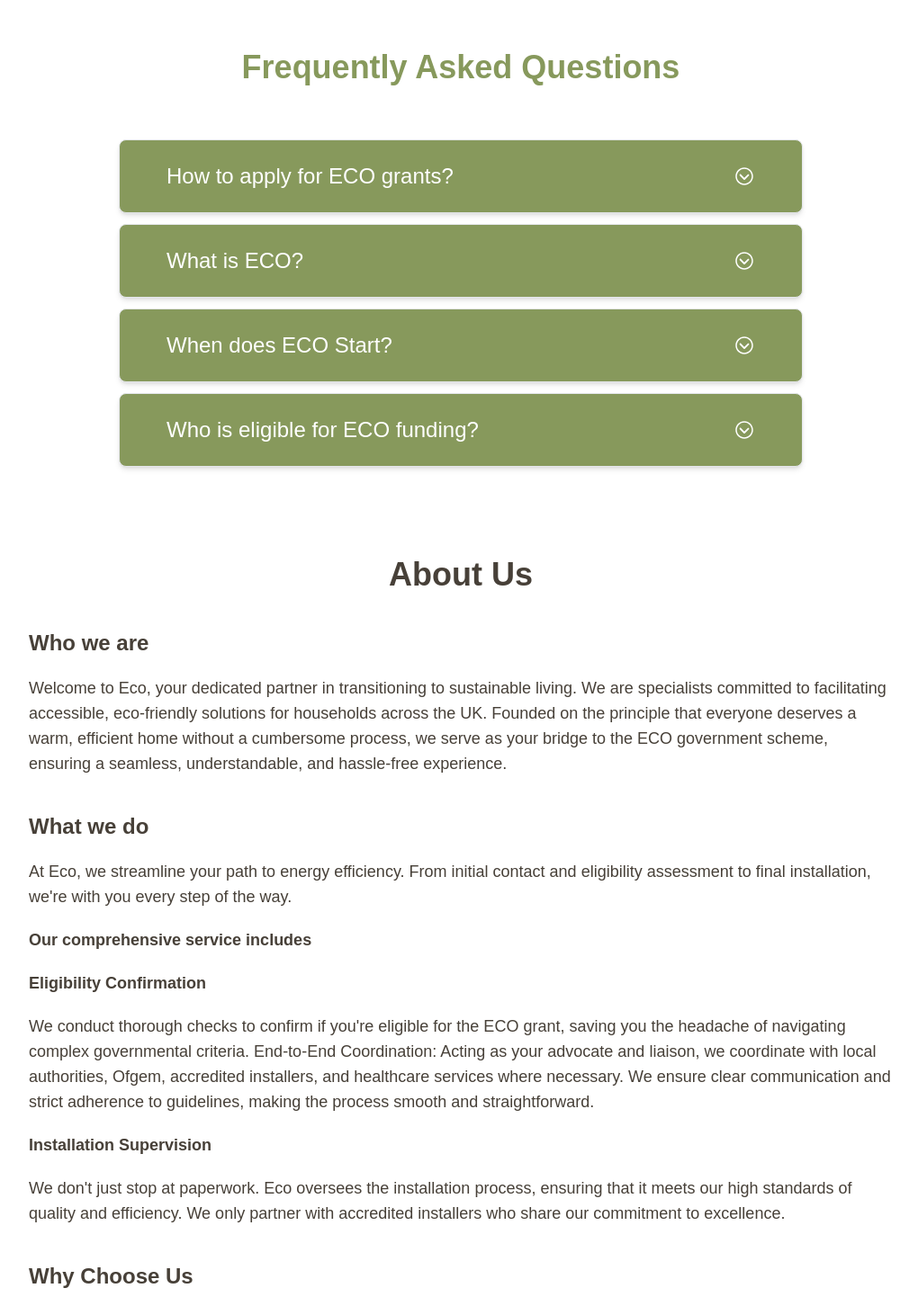
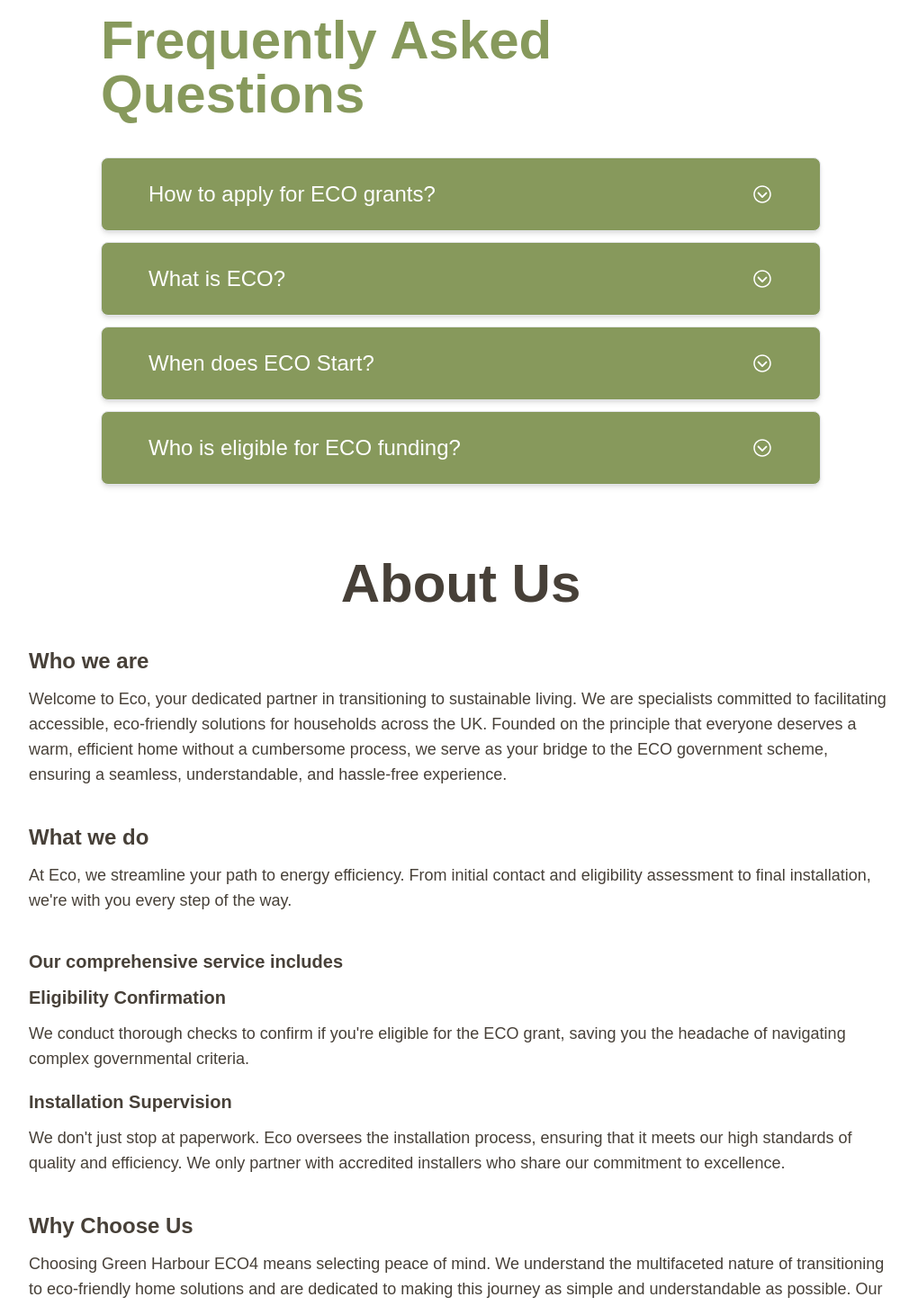
Before and after one commit to UzairChaudhary/Green-Harbour, a Next.js app: page / in a window 1280 px wide. Shown: the part 4330-5782 px from the top of the page at 90% size, without its empty margins (128-1148 px from the left). Built offline with nearby package versions, Linux system fonts and the light colour scheme.

Commit message:
responsive about us section

```diff
--- a/components/LandingPage/FAQ.js
+++ b/components/LandingPage/FAQ.js
@@ -29,17 +29,17 @@ export default function FAQ() {
         },
       ];
     return (
-    <div className='flex flex-col justify-center items-center mx-60 mt-40 font-proxima-nova '>
-        <h1 className='text-green_color font-extrabold text-4xl'>Frequently Asked Questions</h1>
+      <div className='flex flex-col justify-center items-center mx-4 md:mx-12 lg:mx-24 xl:mx-60 mt-10 md:mt-20 font-proxima-nova'>
+      <h1 className='text-green_color font-extrabold text-3xl md:text-4xl lg:text-5xl xl:text-6xl mb-6 md:mb-10'>Frequently Asked Questions</h1>
 
-        <div className="hover:cursor-pointer flex flex-col gap-3 p-5 mt-10 w-full">
+      <div className="flex flex-col gap-3 w-full">
         {faqData.map((faq, index) => (
           <div key={index} className="faq-item border p-3 rounded-lg bg-green_color text-white shadow-md">
-                    <div className=" flex py-3 text-2xl justify-between  gap-20 px-10 items-center " onClick={() => toggleAccordion(index)}>
+            <div className="flex py-3 text-lg md:text-xl lg:text-2xl justify-between px-6 md:px-10 items-center cursor-pointer" onClick={() => toggleAccordion(index)}>
               <span>{faq.question}</span>
               {activeIndex === index ? <IoIosArrowDropup /> : <IoIosArrowDropdown />}
             </div>
-                    {activeIndex === index && <div className="text-base mt-3 px-10 mb-3">{faq.answer}</div>}
+            {activeIndex === index && <div className="text-base md:text-lg px-6 md:px-10 mb-3">{faq.answer}</div>}
           </div>
         ))}
       </div>
--- a/components/LandingPage/Working.js
+++ b/components/LandingPage/Working.js
@@ -55,10 +55,10 @@ function StepsSection() {
   return (
     <div id='how-it-works' className="flex font-proxima-nova overflow-hidden mt-32 relative flex-col items-center px-8 py-20 min-h-[999px]">
       <img loading="lazy" src="https://cdn.builder.io/api/v1/image/assets/TEMP/67d3b5384c8d55b490a75ac91e5b530b4f7b151ea266faf4a2688e91095b07d7?apiKey=58b353e16f7149db9729650bdfef6357&" alt="Background" className=" absolute inset-0 w-full " />
-      <div className="relative mt-10 text-4xl font-extrabold text-white whitespace-nowrap">
+      <div className="relative md:mt-10 xl:mt-20 text-4xl font-extrabold text-white whitespace-nowrap">
         How it works ?
       </div>
-      <div className="relative mt-5 text-2xl text-white">
+      <div className="relative mt-5  text-2xl text-white">
         Secure your grant with just three simple steps
       </div>
       <div className="grid z-10 mt-10 md:mt-28 md:grid-cols-1 lg:grid-cols-2 xl:grid-cols-3 gap-5"> {/* Adjusted grid layout */}
--- a/components/LandingPage/aboutus.js
+++ b/components/LandingPage/aboutus.js
@@ -3,31 +3,38 @@ import Button from '../common/button'
 
 export default function Aboutus() {
   return (
-    <div id='aboutus' className='flex font-proxima-nova text-mud_color flex-col mx-40 mt-20'>
-        <h1 className='text-4xl flex justify-center font-extrabold '>About Us</h1>
+    <div id='aboutus' className='flex flex-col mx-4 md:mx-12 lg:mx-24 xl:mx-40 mt-10 md:mt-20 font-proxima-nova text-mud_color'>
+  <h1 className='text-3xl md:text-4xl lg:text-5xl xl:text-6xl font-extrabold text-center'>About Us</h1>
 
-        <h1 className='text-2xl font-bold mt-10'>Who we are</h1>
-        <p className='text-lg mt-5'>Welcome to Eco, your dedicated partner in transitioning to sustainable living. We are specialists committed to facilitating accessible, eco-friendly solutions for households across the UK. Founded on the principle that everyone deserves a warm, efficient home without a cumbersome process, we serve as your bridge to the ECO government scheme, ensuring a seamless, understandable, and hassle-free experience.</p>
+  <div className="mt-10">
+    <h2 className='text-xl md:text-2xl font-bold'>Who we are</h2>
+    <p className='text-base md:text-lg mt-3'>Welcome to Eco, your dedicated partner in transitioning to sustainable living. We are specialists committed to facilitating accessible, eco-friendly solutions for households across the UK. Founded on the principle that everyone deserves a warm, efficient home without a cumbersome process, we serve as your bridge to the ECO government scheme, ensuring a seamless, understandable, and hassle-free experience.</p>
+  </div>
 
-        <h1 className='text-2xl font-bold mt-10'>What we do</h1>
-        <p className='text-lg mt-5'>At Eco, we streamline your path to energy efficiency. From initial contact and eligibility assessment to final installation, we{`'`}re with you every step of the way. </p>
+  <div className="mt-10">
+    <h2 className='text-xl md:text-2xl font-bold'>What we do</h2>
+    <p className='text-base md:text-lg mt-3'>At Eco, we streamline your path to energy efficiency. From initial contact and eligibility assessment to final installation, we{`'`}re with you every step of the way.</p>
+  </div>
 
-        <h1 className='text-lg mt-5 font-bold'>Our comprehensive service includes</h1>
+  <div className="mt-10">
+    <h2 className='text-lg md:text-xl font-bold'>Our comprehensive service includes</h2>
+    <h3 className='text-lg md:text-xl font-bold mt-3'>Eligibility Confirmation</h3>
+    <p className='text-base md:text-lg mt-3'>We conduct thorough checks to confirm if you{`'`}re eligible for the ECO grant, saving you the headache of navigating complex governmental criteria.</p>
 
-        <h1 className='text-lg mt-5 font-bold'>Eligibility Confirmation</h1>
-        <p className='text-lg mt-5'>We conduct thorough checks to confirm if you{`'`}re eligible for the ECO grant, saving you the headache of navigating complex governmental criteria.
-            End-to-End Coordination: Acting as your advocate and liaison, we coordinate with local authorities, Ofgem, accredited installers, and healthcare services where necessary. We ensure clear communication and strict adherence to guidelines, making the process smooth and straightforward.</p>
+    <h3 className='text-lg md:text-xl font-bold mt-5'>Installation Supervision</h3>
+    <p className='text-base md:text-lg mt-3'>We don{`'`}t just stop at paperwork. Eco oversees the installation process, ensuring that it meets our high standards of quality and efficiency. We only partner with accredited installers who share our commitment to excellence.</p>
+  </div>
 
-        <h1 className='text-lg mt-5 font-bold'>Installation Supervision</h1>
-        <p  className='text-lg mt-5'>We don{`'`}t just stop at paperwork. Eco oversees the installation process, ensuring that it meets our high standards of quality and efficiency. We only partner with accredited installers who share our commitment to excellence.</p>
+  <div className="mt-10">
+    <h2 className='text-xl md:text-2xl font-bold'>Why Choose Us</h2>
+    <p className='text-base md:text-lg mt-3'>Choosing Green Harbour ECO4 means selecting peace of mind. We understand the multifaceted nature of transitioning to eco-friendly home solutions and are dedicated to making this journey as simple and understandable as possible. Our team is comprised of knowledgeable, empathetic professionals who put your needs first.</p>
+    <p className="text-base md:text-lg mt-3">But beyond the process itself, we{`'`}re here for what it represents: a step towards a sustainable future, a means to combat energy poverty, and the transformation of houses into better, more efficient homes. With Eco4home, you{`'`}re not just upgrading your living space; you{`'`}re contributing to a greener, more sustainable world for us all.</p>
+  </div>
 
-        <h1 className='text-2xl font-bold mt-10'>Why Choose Us</h1>
-        <p className='text-lg mt-5'>Choosing Green Harbour ECO4 means selecting peace of mind. We understand the multifaceted nature of transitioning to eco-friendly home solutions and are dedicated to making this journey as simple and understandable as possible. Our team is comprised of knowledgeable, empathetic professionals who put your needs first.</p>
-        <p className="text-lg mt-2"> But beyond the process itself, we{`'`}re here for what it represents: a step towards a sustainable future, a means to combat energy poverty, and the transformation of houses into better, more efficient homes. With Eco4home, you{`'`}re not just upgrading your living space; you{`'`}re contributing to a greener, more sustainable world for us all.</p>
+  <div className='flex justify-center mt-10'>
+    <Button />
+  </div>
+</div>
 
-        <div className='flex justify-center mt-20'>
-            <Button/>
-        </div>
-    </div>
   )
 }
```
Lines whose indentation alone changed are shown as unchanged.
